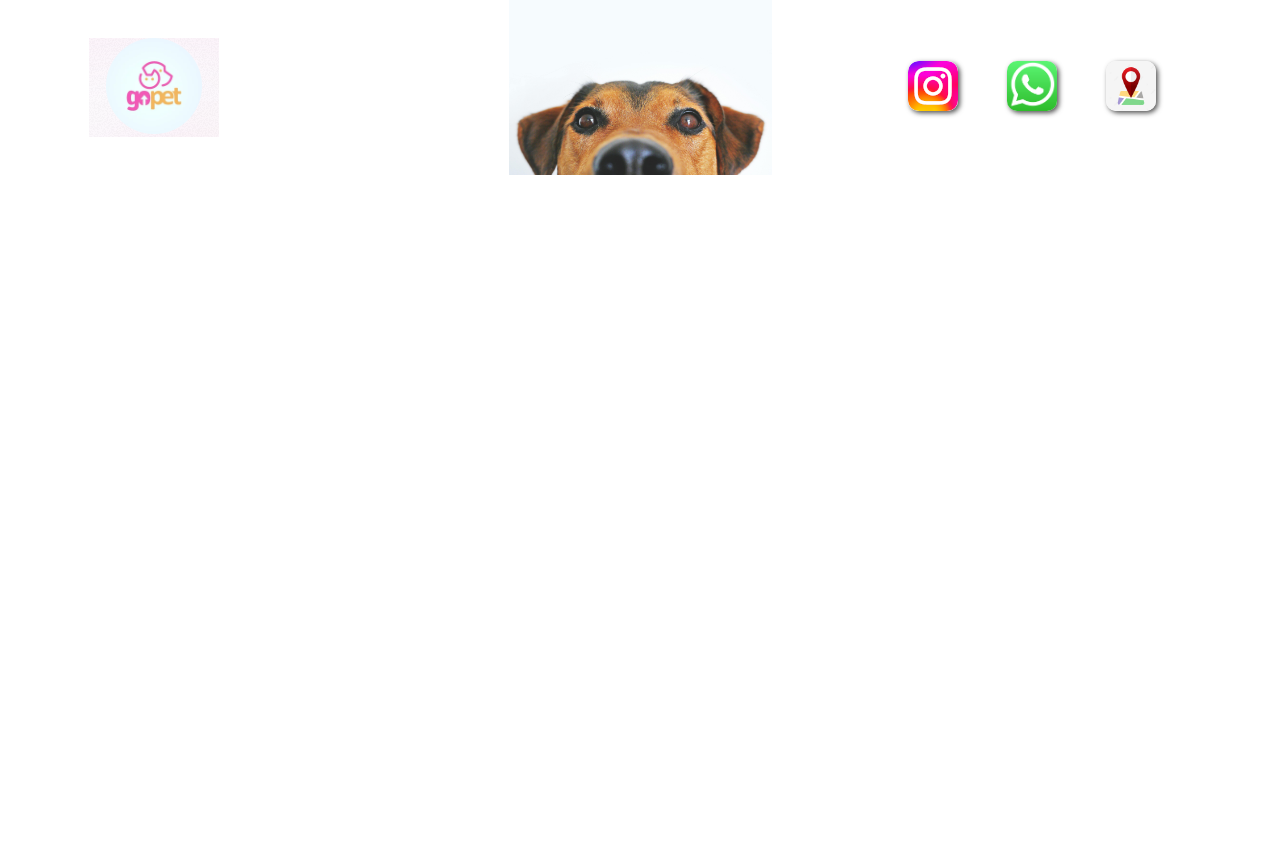
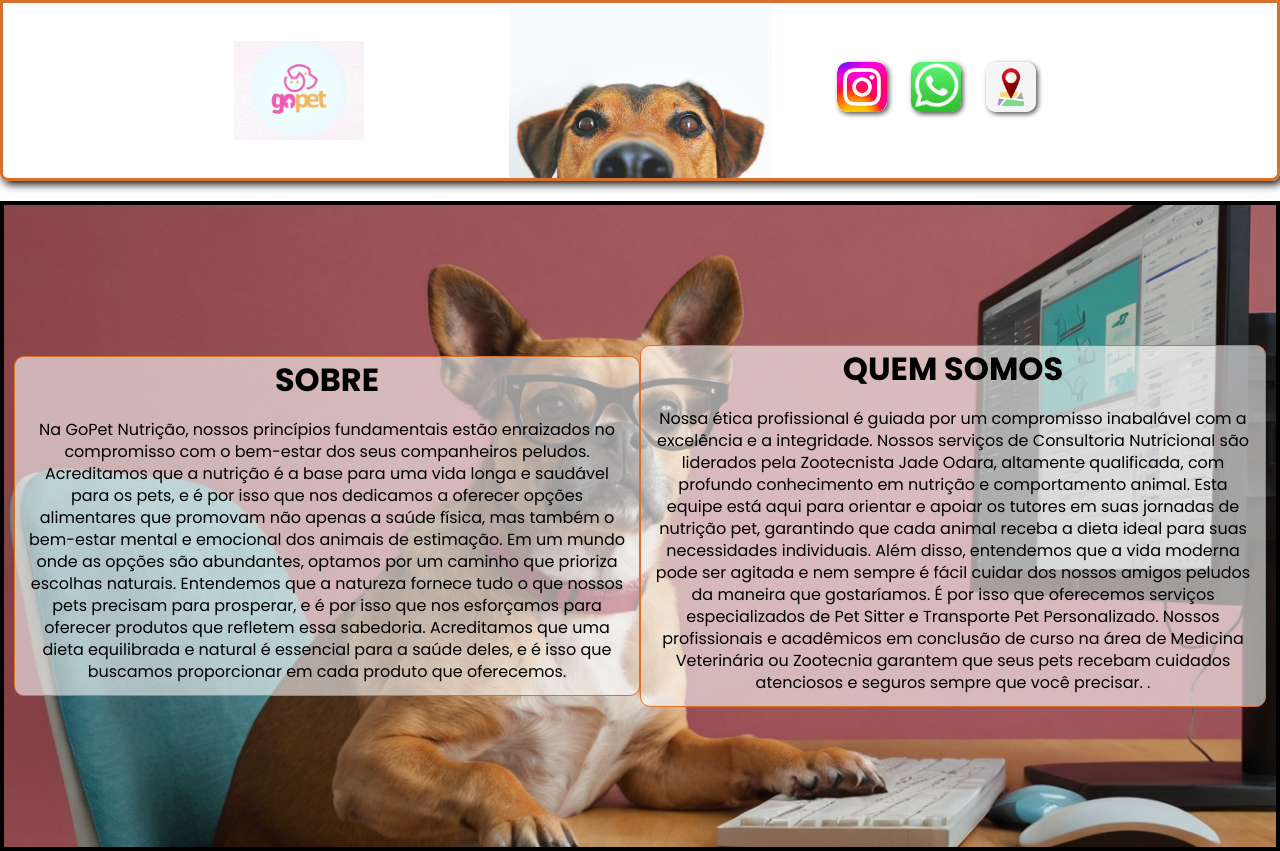
Before and after one commit to flavingimenes/TrabalhoUnivagGoPet, a plain HTML site: page teste.html in a window 1280 px wide. Before the commit the page ends 800 px from the top, so only its background shows below. Drawn offline with Linux system fonts and the light colour scheme.

Commit message:
atualizado

```diff
--- a/teste.css
+++ b/teste.css
@@ -1,8 +1,11 @@
 @charset "UTF-8";
+
+@import url('https://fonts.googleapis.com/css2?family=Poppins:ital,wght@0,100;0,200;0,300;0,400;0,500;0,600;0,700;0,800;0,900;1,100;1,200;1,300;1,400;1,500;1,600;1,700;1,800;1,900&display=swap');
+
 *{
     margin: 0;
     padding: 0;
-    max-width: 1866px;
+    font-family: "Poppins", sans-serif;
 }
 
 .flexivel{
@@ -11,11 +14,14 @@
    background-position: center;
    background-size: contain;
     display: flex;
-    width: 100vw;
+    width: auto;
     height: 175px;
     justify-content: space-around;
     align-items: center;
-    border-radius: 10px 10px;
+    border: solid #D7702D 3px;
+    border-radius: 0px 0px 8px 8px;
+    box-shadow: 3px 3px 10px  black;
+    margin-bottom: 20px;
 }
 
 .navbar{
@@ -43,11 +49,10 @@ section#redes-sociais{
     display: flex;
     width: auto;
     display: block;
-    margin-left: 500px;
  }
 
  section > a{
-   margin-right: 25px;
+   margin-right: 0px;
  }
 
  section#redes-sociais img{
@@ -71,3 +76,45 @@ section#redes-sociais{
     height: 300px;
     justify-content: space-evenly;
  }
+
+ main{
+    margin: auto;
+    padding-left: 10px;
+    padding-right: 10px;
+    display: flex;
+    text-align: center;
+    justify-content: space-around;
+    padding-top: 140px;
+    padding-bottom: 140px;
+    background-image: url(imagens/cachorro-no-computador2.jpg);
+    background-repeat: no-repeat;
+    background-position: center;
+    background-size: cover;
+    height: auto;
+    align-items: center;
+    border: 4px solid black;
+ }
+
+ main > div{
+    background-color: rgba(255, 255, 255, 0.589);
+    display: flex;
+    width: 700px;
+    height: auto;
+    border-radius: 10px;
+    border: 1px solid #D7702D;
+    border-collapse: separate;
+ }
+
+ main > div > p{
+    line-height: 22px;
+    padding: 12px;
+ }
+
+ main > div > p > strong{
+        font-family: "Poppins", sans-serif;
+        font-weight: 700;
+        font-style: normal;
+        font-size: 2em;
+   padding-bottom: 20px;
+   text-align: center;
+ }
--- a/teste.html
+++ b/teste.html
@@ -11,14 +11,23 @@
         <header>
             <img src="imagens/logo-teste.png" alt="">
        </header>
-
-        </main>
         <section id="redes-sociais">
-            <a href="" target="tela"><img src="imagens/Instagram-Icon.png" alt="Home"></a>
-            <a href="" target="tela"><img src="imagens/whattsappng.png" alt="Insta"></a>
-            <a href="" target="tela"><img src="imagens/mapsjpeg.jpg" alt="Youtube"></a>
+            <a href="https://www.instagram.com/gopetcuiaba/" target="_blank"><img src="imagens/Instagram-Icon.png" alt="Home"></a>
+            <a href="https://api.whatsapp.com/send?phone=5565981411789&text=GoPet" target="_blank"><img src="imagens/whattsappng.png" alt="Insta"></a>
+            <a href="" target="_blank"><img src="imagens/mapsjpeg.jpg" alt="Youtube"></a>
         </section>
     </div>
+<main>
+    <div>
+        <p><strong>SOBRE</strong> <br> <br> Na GoPet Nutrição, nossos princípios fundamentais estão enraizados no compromisso com o bem-estar dos seus companheiros peludos. Acreditamos que a nutrição é a base para uma vida longa e saudável para os pets, e é por isso que nos dedicamos a oferecer opções alimentares que promovam não apenas a saúde física, mas também o bem-estar mental e emocional dos animais de estimação.
+            Em um mundo onde as opções são abundantes, optamos por um caminho que prioriza escolhas naturais. Entendemos que a natureza fornece tudo o que nossos pets precisam para prosperar, e é por isso que nos esforçamos para oferecer produtos que refletem essa sabedoria. Acreditamos que uma dieta equilibrada e natural é essencial para a saúde deles, e é isso que buscamos proporcionar em cada produto que oferecemos.</p>
+    </div>
 
+    <div>
+        <p><strong>QUEM SOMOS</strong> <br> <br> Nossa ética profissional é guiada por um compromisso inabalável com a excelência e a integridade. Nossos serviços de Consultoria Nutricional são liderados pela Zootecnista Jade Odara, altamente qualificada, com profundo conhecimento em nutrição e comportamento animal. Esta equipe está aqui para orientar e apoiar os tutores em suas jornadas de nutrição pet, garantindo que cada animal receba a dieta ideal para suas necessidades individuais.
+            Além disso, entendemos que a vida moderna pode ser agitada e nem sempre é fácil cuidar dos nossos amigos peludos da maneira que gostaríamos. É por isso que oferecemos serviços especializados de Pet Sitter e Transporte Pet Personalizado. Nossos profissionais e acadêmicos em conclusão de curso na área de Medicina Veterinária ou Zootecnia garantem que seus pets recebam cuidados atenciosos e seguros sempre que você precisar.
+            .</p>
+    </div>
+</main>
 </body>
 </html>
```
Also changed, not shown: imagens/WhatsApp Image 2024-06-06 at 10.53.44 PM.jpeg (added), imagens/cachorro-no-computador2.jpg (added), imagens/cachorro-no-computer.jpg (added), 2 other files.
